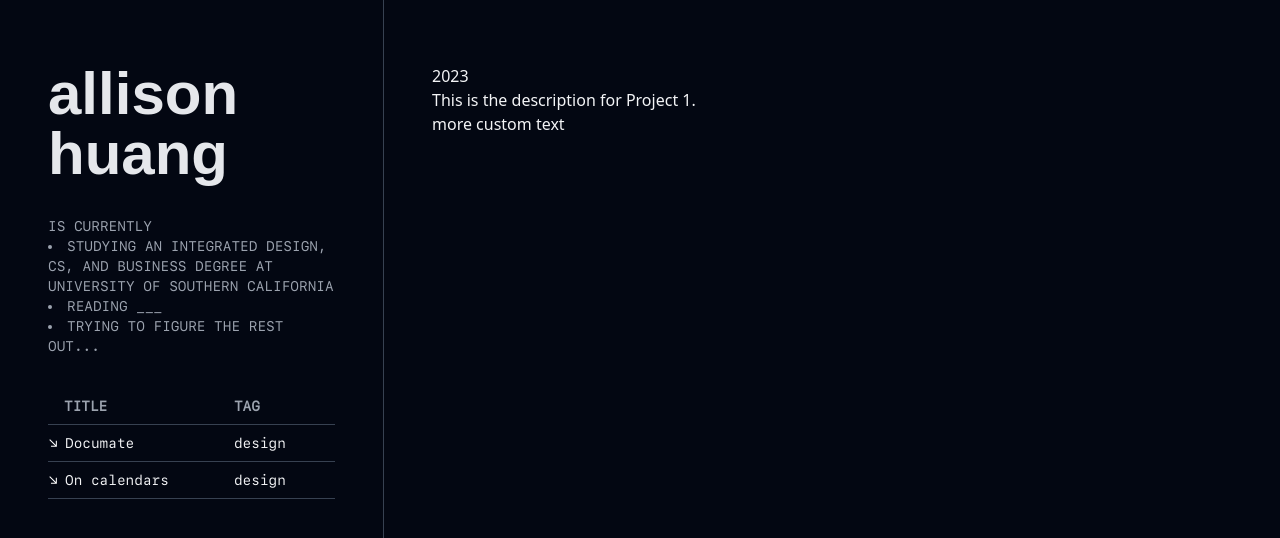
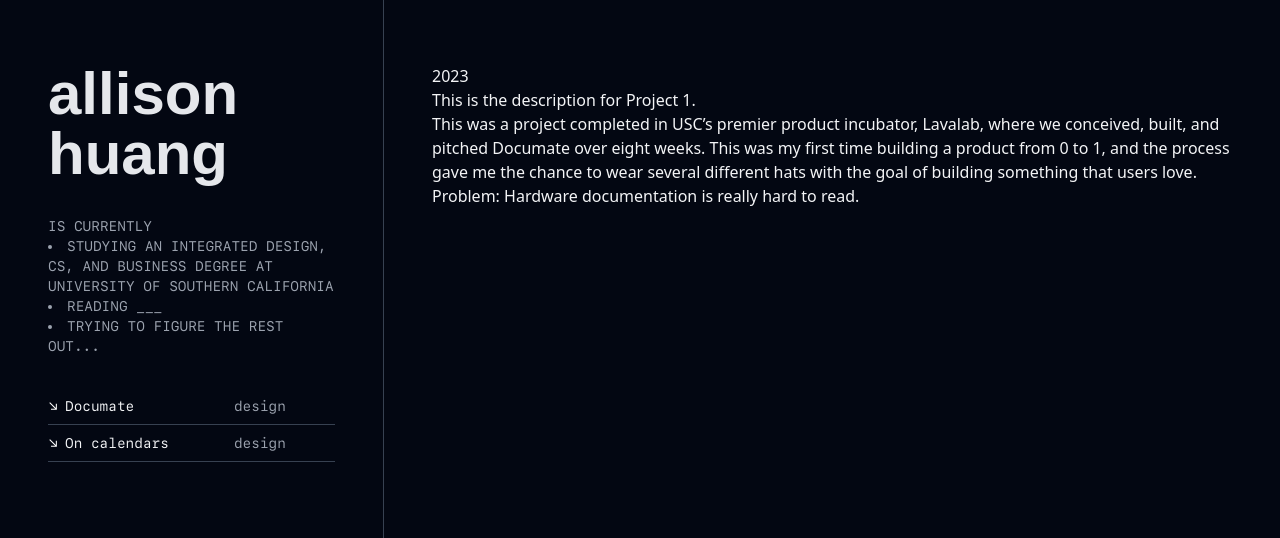
Before and after one commit to acyhuang/www.acyhuang, a React (Create React App) app: page /documate in a window 1280 px wide. Shown: the top 538 px of the page. Built offline with nearby package versions, Linux system fonts and the light colour scheme; a web font is replaced by a local one.

Commit message:
Created postTemplate

```diff
--- a/src/App.js
+++ b/src/App.js
@@ -7,15 +7,16 @@ import Sidebar from './components/sidebar';
 
 function App() {
   return (
-    <div className="inline md:flex h-screen bg-gray-950 text-gray-100">
-      <div className="max-w-full md:max-w-sm px-12 py-16 border-r border-0 border-gray-700">
-        <Sidebar />
-      </div>
-      <div className="">
-        <Outlet />
+    <div className="bg-gray-950 text-gray-100 h-screen">
+      <div className="inline md:flex h-screen">
+        <div className="max-w-full md:max-w-sm px-12 py-16 border-r border-0 border-gray-700">
+          <Sidebar />
+        </div>
+        <div className="">
+          <Outlet />
+        </div>
       </div>
     </div>
-
   );
 }
 
--- a/src/components/pages/about.js
+++ b/src/components/pages/about.js
@@ -2,7 +2,8 @@ import React from 'react';
 
 const About = () => (
     <div>
-      <p>This is the about page.</p>
+      <p>I’m a generalist... </p>
+      <p>A love for product focused thinking and human-centered design led me to the Iovine and Young Academy at USC, where I study an integrated degree in design, computer science, and business. On campus, I’m involved in the startup and entrepreneurial scene.</p>
     </div>
 );
 
--- /dev/null
+++ b/src/components/postTemplate.js
@@ -0,0 +1,19 @@
+import React from 'react';
+import PostHeader from '../postHeader';
+
+const postDetails = {
+  title: '',
+  tag: '',
+  date: '',
+  description: '',
+};
+
+const Post = () => {
+  return (
+    <div className="py-16 px-12">
+       <PostHeader {...postDetails} />
+       <p>more custom text</p>
+    </div>
+  );
+};
+export default Post;
--- a/src/components/posts/documate.js
+++ b/src/components/posts/documate.js
@@ -12,7 +12,9 @@ const Documate = () => {
   return (
     <div className="py-16 px-12">
        <PostHeader {...postDetails} />
-       <p>more custom text</p>
+       <p>This was a project completed in USC’s premier product incubator, Lavalab, where we conceived, built, and pitched Documate over eight weeks. This was my first time building a product from 0 to 1, and the process gave me the chance to wear several different hats with the goal of building something that users love.</p>
+       <h1>Problem: Hardware documentation is really hard to read.</h1>
+       <p></p>
     </div>
   );
 };
--- a/src/components/postsList.js
+++ b/src/components/postsList.js
@@ -12,22 +12,22 @@ const PostsList = () => {
   return (
     <div className="">
       <table className="min-w-full border-collapse">
-        <thead>
+        {/* <thead>
           <tr>
             <th className="text-left py-2 px-4 uppercase text-sm text-gray-400 border-b border-gray-700">Title</th>
             <th className="text-left py-2 px-4 uppercase text-sm text-gray-400 border-b border-gray-700">Tag</th>
           </tr>
-        </thead>
+        </thead> */}
         <tbody>
           {posts.map((post, index) => (
             <tr key={index}>
-              <td className="text-left py-2 border-b border-gray-700">
+              <td className="text-left py-2 border-b border-gray-700 hover:text-blue-400">
                 <div className="flex items-end">
                     <img src={SEArrow} alt="arrow icon" className="w-2 h-2 mr-2 mb-1.5" />
                     <Link to={post.path}>{post.title}</Link>
                 </div>
               </td>
-              <td className="text-left py-2 px-4 border-b border-gray-700">{post.tag}</td>
+              <td className="text-left text-gray-400 py-2 px-4 border-b border-gray-700">{post.tag}</td>
             </tr>
           ))}
         </tbody>
--- a/src/components/sidebar.js
+++ b/src/components/sidebar.js
@@ -4,7 +4,7 @@ import { Link } from 'react-router-dom';
 
 const Sidebar = () => (
   <div className="space-y-8 font-sf-mono text-sm">
-    <Link to="/about" className="font-gothic-a1 text-gray-200 text-6xl font-bold">allison huang</Link>
+    <Link to="/about" className="font-gothic-a1 text-gray-200 text-6xl font-bold leading-3.3">allison huang</Link>
     <div className="text-gray-400">
       <p>IS CURRENTLY</p>
       <ul className="list-disc list-inside">
```
